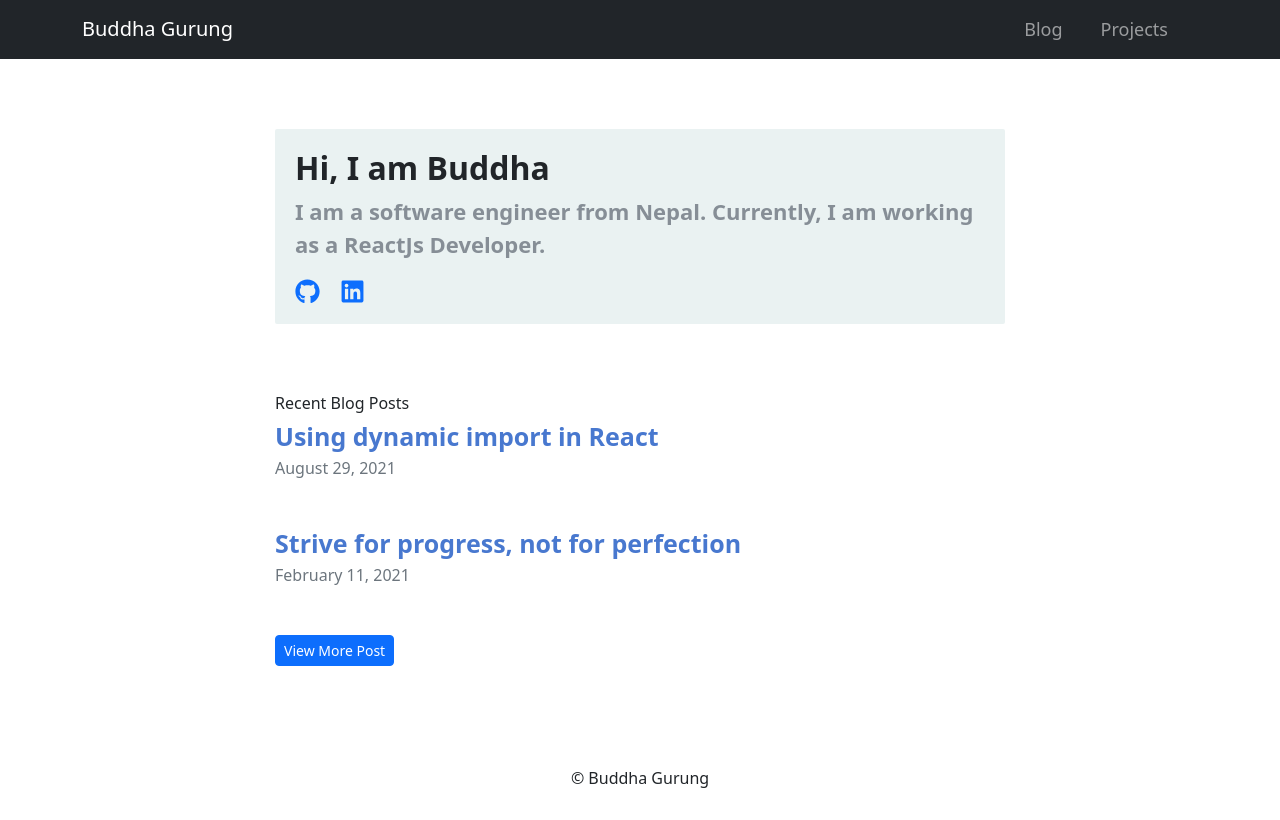
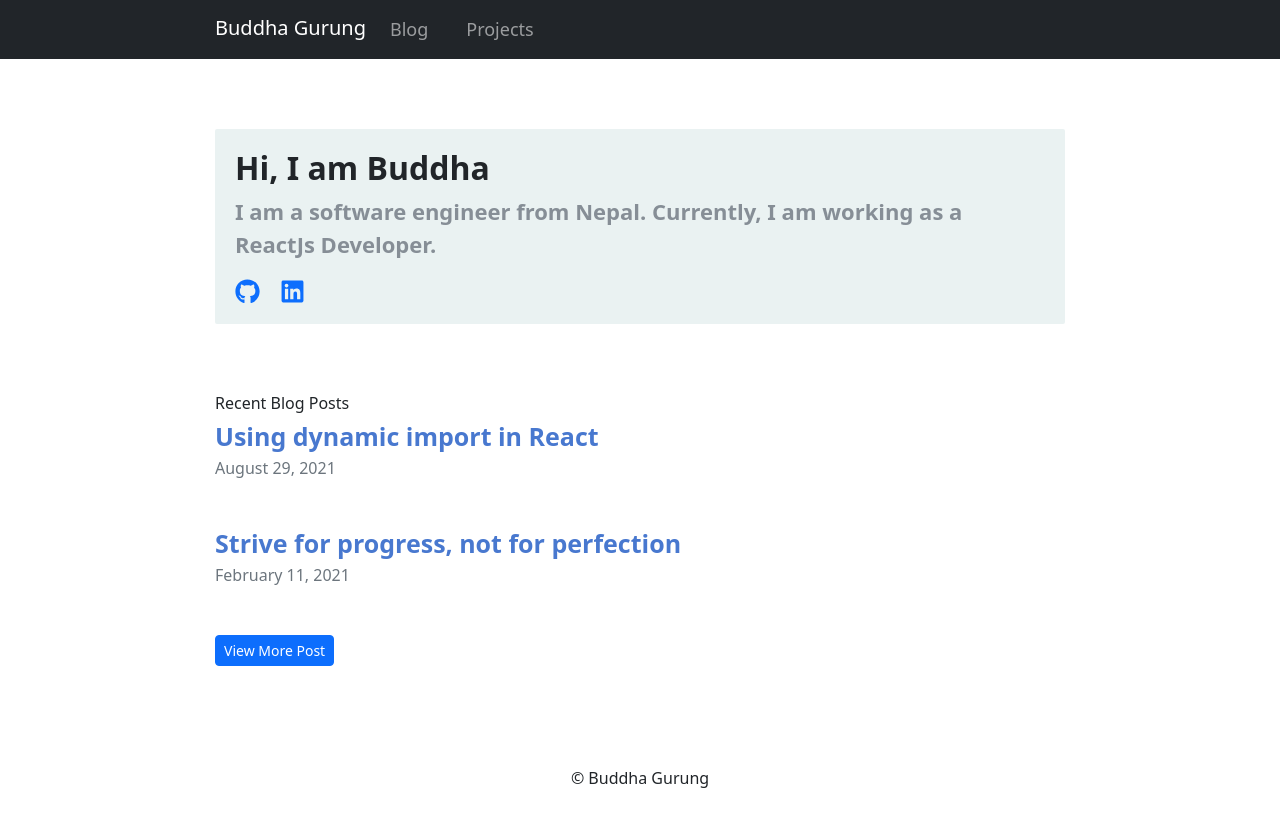
Before and after one commit to buddhagrg/portfolio, a Gatsby site: page / in a window 1280 px wide. Built offline with nearby package versions, Linux system fonts and the light colour scheme; Gatsby itself is replaced by a stand-in of ours; a small style sheet from the web is missing.

Commit message:
header width customized

```diff
--- a/src/components/Header.js
+++ b/src/components/Header.js
@@ -5,9 +5,8 @@ import { Link } from "gatsby";
 export default function Header() {
   return (
     <nav className="navbar navbar-expand-lg navbar-dark bg-dark">
-      <div className="container">
+      <div className="navbar-wrapper d-flex">
         <h3><Link className="navbar-brand" to="/">Buddha Gurung</Link></h3>
-
         <div className="d-flex">
           <ul className="navbar-nav me-auto">
             <li className="nav-item">
--- a/src/styles/global.css
+++ b/src/styles/global.css
@@ -1,5 +1,5 @@
 :root {
-    --maxWidth: 730px !important;
+    --maxWidth: 850px !important;
 }
 
 .nav-link {
@@ -94,6 +94,12 @@ footer {
     margin-top: 70px !important;
 }
 
+.navbar-wrapper {
+    max-width: var(--maxWidth);
+    width: 100% !important;
+    margin: 0px auto !important;
+}
+
 .tag-badge {
     font-size: 1rem !important;
     padding: 7px !important;
```
